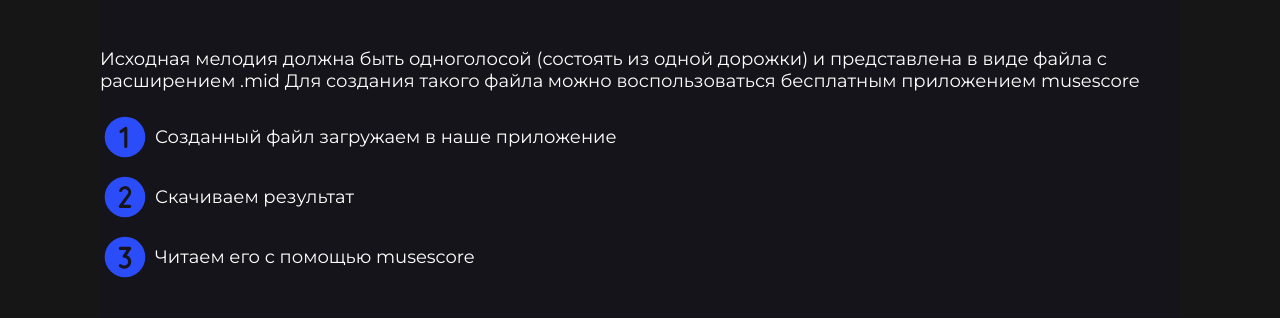
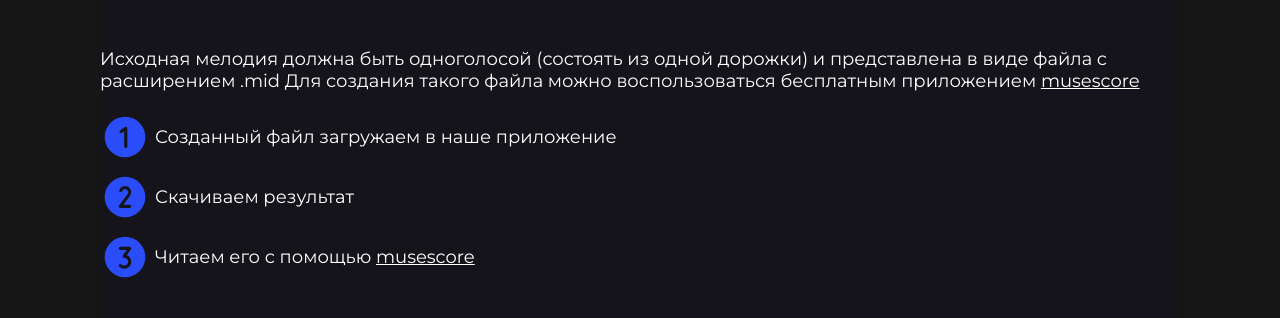
Before and after one commit to rinya1608/museit, a React (Create React App) app in the folder frontend/: page / in a window 1280 px wide. Shown: the part 1404-1722 px from the top of the page. Built offline with nearby package versions, Linux system fonts and the light colour scheme.

Commit message:
MUS-69 add href to musescore

```diff
--- a/frontend/src/pages/about/About.jsx
+++ b/frontend/src/pages/about/About.jsx
@@ -41,11 +41,11 @@ const About = () => {
                 <div className={classes.about_instruction_wrap}>
 
                     Исходная мелодия должна быть одноголосой (состоять из одной дорожки) и представлена в виде файла с расширением .mid
-                    Для создания такого файла можно воспользоваться бесплатным приложением musescore<br/>
+                    Для создания такого файла можно воспользоваться бесплатным приложением <a href="https://musescore.org/ru">musescore</a><br/>
                     <ul>
                         <li> <img src={oneNumberIcon}/><span>Созданный файл загружаем в наше приложение</span></li>
                         <li><img src={twoNumberIcon}/><span>Скачиваем результат</span></li>
-                        <li><img src={threeNumberIcon}/><span>Читаем его с помощью musescore</span></li>
+                        <li><img src={threeNumberIcon}/><span>Читаем его с помощью <a href="https://musescore.org/ru">musescore</a></span></li>
                     </ul>
                 </div>
             </div>
```
